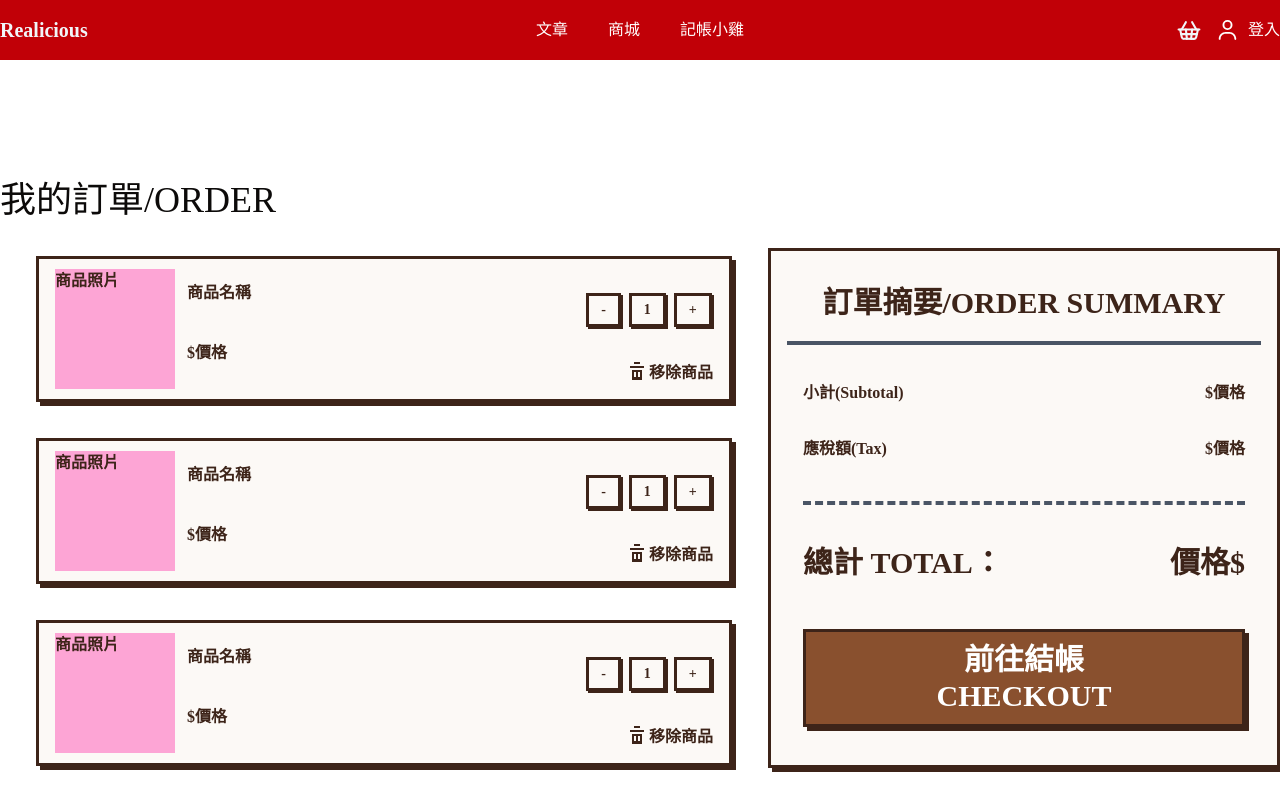
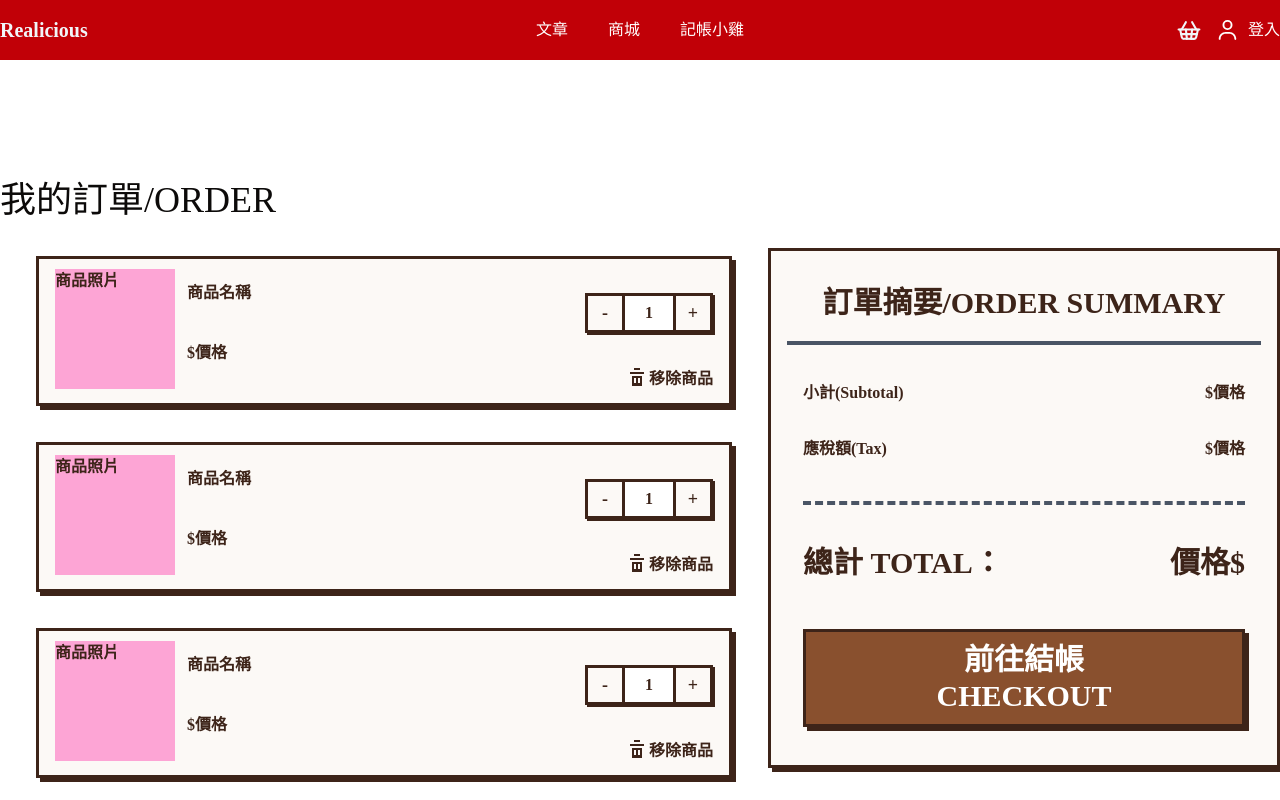
Before and after one commit to AnieceJ/Realicious, a Next.js app: page /shop/cart in a window 1280 px wide. Shown: the top 800 px of the page. Built offline with nearby package versions, Linux system fonts and the light colour scheme.

Commit message:
feat:結帳按鈕確認

```diff
--- a/app/shop/_components/CartButtons.tsx
+++ b/app/shop/_components/CartButtons.tsx
@@ -1,16 +1,17 @@
 import React from "react";
 
-export default function CartButtons() {
+export default function CartButtons({ productName = "商品" }: { productName?: string }) {
   return (
-    <div className="w-full">
-      <div
-        className="flex items-center gap-1.5 px-3 py-1 h-12 justify-center
-                      bg-[#FCF9F6] text-[#3D2419] font-bold text-sm
-                      border-[3px] border-[#3D2419]
-                      shadow-[2px_2px_0px_0px_#3D2419] select-none"
-      >
-        <button className="whitespace-nowrap">加入購物車</button>
-      </div>
+    <div
+      onClick={() => alert(`已將 ${productName} 加入購物車`)}
+      className="flex items-center justify-center px-4 py-3 h-12 w-full
+                  bg-[#3D2419] text-white font-bold text-sm
+                  border-[3px] border-[#3D2419]
+                  shadow-[3px_3px_0px_0px_#3D2419]
+                  active:translate-x-[2px] active:translate-y-[2px] active:shadow-none
+                  transition-all duration-75 cursor-pointer select-none"
+    >
+      加入購物車
     </div>
   );
 }
--- a/app/shop/_components/QuantityPicker.tsx
+++ b/app/shop/_components/QuantityPicker.tsx
@@ -1,35 +1,37 @@
-import React from "react";
+import React, { useState } from "react";
 
-export default function QuantityPicker() {
+export default function QuantityPicker({ max = 99, value, onChange }: { max?: number; value?: number; onChange?: (val: number) => void }) {
+  const [qty, setQty] = useState(1);
+
+  const current = value ?? qty;
+
+  const dec = () => {
+    const next = Math.max(1, current - 1);
+    if (onChange) onChange(next);
+    else setQty(next);
+  };
+  const inc = () => {
+    const next = Math.min(max, current + 1);
+    if (onChange) onChange(next);
+    else setQty(next);
+  };
+
+  const btnClass = "flex items-center justify-center w-10 h-10 \
+                    bg-[#FCF9F6] text-[#3D2419] font-bold text-lg \
+                    border-[3px] border-[#3D2419] \
+                    shadow-[2px_2px_0px_0px_#3D2419] select-none \
+                    cursor-pointer hover:bg-[#FFD3B6] transition-colors";
+
+  const numClass = "flex items-center justify-center w-12 h-10 \
+                    bg-white text-[#3D2419] font-bold text-base \
+                    border-y-[3px] border-[#3D2419] \
+                    shadow-[2px_2px_0px_0px_#3D2419] select-none";
+
   return (
-    <div className="flex gap-2">
-      <div
-        className="inline-flex items-center gap-1.5 px-3 py-1
-                      bg-[#FCF9F6] text-[#3D2419] font-bold text-sm
-                      border-[3px] border-[#3D2419]
-                      shadow-[2px_2px_0px_0px_#3D2419] select-none
-                  "
-      >
-        <button>-</button>
-      </div>
-      <div
-        className="inline-flex items-center gap-1.5 px-3 py-1
-                      bg-[#FCF9F6] text-[#3D2419] font-bold text-sm
-                      border-[3px] border-[#3D2419]
-                      shadow-[2px_2px_0px_0px_#3D2419] select-none
-                  "
-      >
-        <button>1</button>
-      </div>
-      <div
-        className="inline-flex items-center gap-1.5 px-3 py-1
-                      bg-[#FCF9F6] text-[#3D2419] font-bold text-sm
-                      border-[3px] border-[#3D2419]
-                      shadow-[2px_2px_0px_0px_#3D2419] select-none
-                  "
-      >
-        <button>+</button>
-      </div>
+    <div className="flex items-center">
+      <div className={btnClass} onClick={dec}>-</div>
+      <div className={numClass}>{qty}</div>
+      <div className={btnClass} onClick={inc}>+</div>
     </div>
   );
 }
--- a/app/shop/products/[id]/_components/PurchaseButton.tsx
+++ b/app/shop/products/[id]/_components/PurchaseButton.tsx
@@ -1,16 +1,33 @@
 import React from "react";
 
-export default function PurchaseButton() {
+type PurchaseButtonProps = {
+  productName?: string;
+  qty?: number;
+  price?: number;
+};
+
+export default function PurchaseButton({ productName = "商品", qty = 1, price = 0 }: PurchaseButtonProps) {
+  const handleClick = () => {
+    const total = qty * price;
+    const confirmed = window.confirm(
+      `確認購買以下商品？\n\n商品：${productName}\n數量：${qty}\n單價：$${price}\n總計：$${total}\n\n確定要前往結帳嗎？`
+    );
+    if (confirmed) {
+      alert(`已導向結帳頁面（總計 $${total}）`);
+    }
+  };
+
   return (
-    <div className="w-full">
-      <div
-        className="flex items-center gap-1.5 px-3 py-1 h-15 justify-center w-full
-                      bg-[#FCF9F6] text-[#3D2419] font-bold text-sm
-                      border-[3px] border-[#3D2419]
-                      shadow-[2px_2px_0px_0px_#3D2419] select-none"
-      >
-        <button>立即購買</button>
-      </div>
+    <div
+      onClick={handleClick}
+      className="flex items-center justify-center px-4 py-3 h-14 w-full
+                  bg-[#FF6B6B] text-white font-bold text-base
+                  border-[3px] border-[#3D2419]
+                  shadow-[3px_3px_0px_0px_#3D2419]
+                  active:translate-x-[2px] active:translate-y-[2px] active:shadow-none
+                  transition-all duration-75 cursor-pointer select-none"
+    >
+      立即購買
     </div>
   );
 }
--- a/app/shop/products/[id]/_components/SpecSelector.tsx
+++ b/app/shop/products/[id]/_components/SpecSelector.tsx
@@ -1,33 +1,30 @@
-import React from "react";
+import React, { useState } from "react";
 
 export default function SpecSelector() {
+  const specs = ["單人套餐", "雙人套餐", "十人套餐"];
+  const [selected, setSelected] = useState(specs[0]);
+
   return (
     <div>
       <div>
         <span>規格/方案</span>
       </div>
       <div className="flex items-center grid-cols-3 gap-3">
-        <div
-          className="inline-flex items-center gap-1.5 px-3 py-1
-                      bg-[#FCF9F6] text-[#3D2419] font-bold text-sm
-                      border-[3px] border-[#3D2419]
-                      shadow-[2px_2px_0px_0px_#3D2419] select-none
-                  "
-        >單人套餐</div>
-        <div
-          className="inline-flex items-center gap-1.5 px-3 py-1
-                      bg-[#FCF9F6] text-[#3D2419] font-bold text-sm
-                      border-[3px] border-[#3D2419]
-                      shadow-[2px_2px_0px_0px_#3D2419] select-none
-                  "
-        >雙人套餐</div>
-        <div
-          className="inline-flex items-center gap-1.5 px-3 py-1
-                      bg-[#FCF9F6] text-[#3D2419] font-bold text-sm
-                      border-[3px] border-[#3D2419]
-                      shadow-[2px_2px_0px_0px_#3D2419] select-none
-                  "
-        >十人套餐</div>
+        {specs.map((spec) => {
+          const isActive = selected === spec;
+          return (
+            <div key={spec}
+              onClick={() => setSelected(spec)}
+              className={`inline-flex items-center gap-1.5 px-3 py-1
+                          font-bold text-sm border-[3px] border-[#3D2419]
+                          shadow-[2px_2px_0px_0px_#3D2419] select-none cursor-pointer
+                          transition-colors
+                          ${isActive ? "bg-[#3D2419] text-white" : "bg-[#FCF9F6] text-[#3D2419] hover:bg-[#FFD3B6]"}`}
+            >
+              {spec}
+            </div>
+          );
+        })}
       </div>
     </div>
   );
--- a/app/shop/products/[id]/page.tsx
+++ b/app/shop/products/[id]/page.tsx
@@ -17,6 +17,7 @@ export default function ProductsPage() {
   const params = useParams();
   const id = params.id as string;
   const [product, setProduct] = useState<Product | null>(null);
+  const [qty, setQty] = useState(1);
 
   useEffect(() => {
     getProductById(id).then((res) => {
@@ -63,17 +64,17 @@ export default function ProductsPage() {
                 <SpecSelector />
               </div>
               <div className="flex items-center ml-4 mb-4 mt-6 gap-3">
-                <QuantityPicker />
+                <QuantityPicker value={qty} onChange={setQty} />
                 <span>可購買數量: {product.stock_qty}</span>
               </div>
               <div className="flex ml-4 mb-4 mt-6 gap-3">
-                <CartButtons />
+                <CartButtons productName={product.name} />
                 <div className="w-fit">
                 <Favorite />
                 </div>
               </div>
               <div className="flex ml-4 mb-4 mt-6 gap-3">
-                <PurchaseButton />
+                <PurchaseButton productName={product.name} qty={qty} price={product.price} />
               </div>
             </div>
           </div>
```
